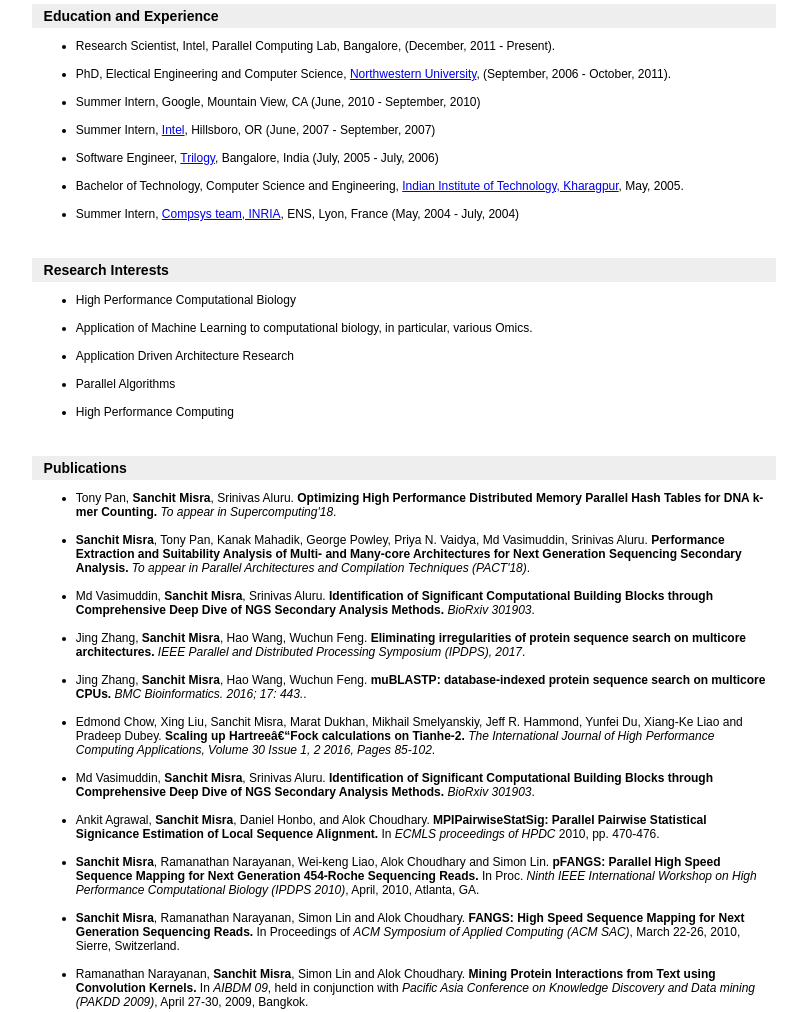
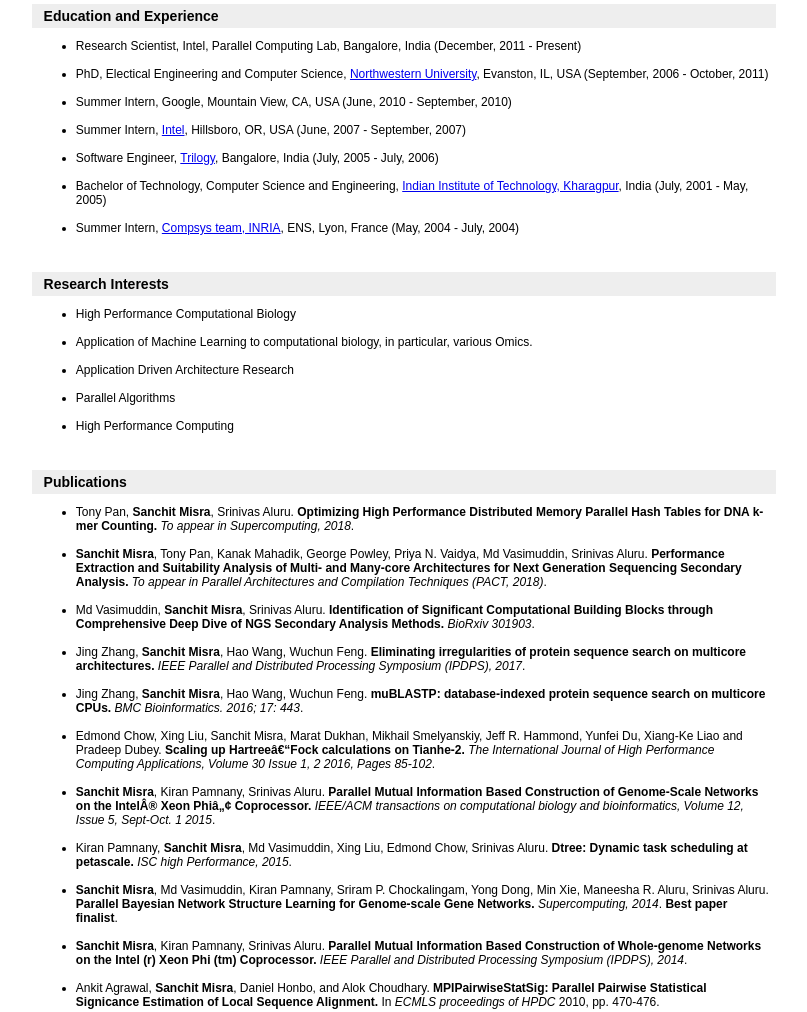
Before and after one commit to sanchit-misra/sanchit-misra.github.io, a plain HTML site: page index.html in a window 1280 px wide. Shown: the part 341-1353 px from the top of the page, without its empty margins (236-1043 px from the left). Drawn offline with Linux system fonts and the light colour scheme.

Commit message:
Added publications from 2014-2016

```diff
--- a/index.html
+++ b/index.html
@@ -120,20 +120,21 @@
     <tr><td class="style_word">
     <ul type=disc>
     <li>
-    Research Scientist, Intel, Parallel Computing Lab, Bangalore, (December, 2011 - Present).
+    Research Scientist, Intel, Parallel Computing Lab, Bangalore, India (December, 2011 - Present)
     </li><br>
     <li>
 PhD, Electical Engineering and Computer Science,
-    <a href="http://www.northwestern.edu">Northwestern University</a>, (September, 2006 - October, 2011).
+    <a href="http://www.northwestern.edu">Northwestern University</a>,
+    Evanston, IL, USA (September, 2006 - October, 2011)
     </li><br>
     <li>
     Summer Intern, Google,
-    Mountain View, CA (June, 2010 - September, 2010)
+    Mountain View, CA, USA (June, 2010 - September, 2010)
     </li><br>
 
     <li>
     Summer Intern, <a href="http://www.intel.com">Intel</a>,
-Hillsboro, OR (June, 2007 - September, 2007)
+Hillsboro, OR, USA (June, 2007 - September, 2007)
     </li><br>
 
     <li>
@@ -144,7 +145,7 @@
 
     <li>
     Bachelor of Technology, Computer Science and Engineering,
-    <a href="http://www.iitkgp.ernet.in">Indian Institute of Technology, Kharagpur</a>, May, 2005.
+    <a href="http://www.iitkgp.ernet.in">Indian Institute of Technology, Kharagpur</a>, India (July, 2001 - May, 2005)
     </li><br>
 
 
@@ -193,11 +194,11 @@
     <ul type=disc>
     <li>Tony Pan, <b>Sanchit Misra</b>, Srinivas Aluru.
     <b> Optimizing High Performance Distributed Memory Parallel Hash Tables for DNA k-mer Counting.</b>
-    <i>To appear in Supercomputing'18</i>.
+    <i>To appear in Supercomputing, 2018</i>.
     </li><br>
     <li><b>Sanchit Misra</b>, Tony Pan, Kanak Mahadik, George Powley, Priya N. Vaidya, Md Vasimuddin, Srinivas Aluru.
     <b> Performance Extraction and Suitability Analysis of Multi- and Many-core Architectures for Next Generation Sequencing Secondary Analysis.</b>
-    <i>To appear in Parallel Architectures and Compilation Techniques (PACT'18)</i>.
+    <i>To appear in Parallel Architectures and Compilation Techniques (PACT, 2018)</i>.
     </li><br>
     <li>Md Vasimuddin, <b>Sanchit Misra</b>, Srinivas Aluru.
     <b> Identification of Significant Computational Building Blocks through Comprehensive Deep Dive of NGS Secondary Analysis Methods.</b>
@@ -209,15 +210,27 @@
     </li><br>
     <li>Jing Zhang, <b>Sanchit Misra</b>, Hao Wang, Wuchun Feng.
     <b> muBLASTP: database-indexed protein sequence search on multicore CPUs.</b>
-    <i>BMC Bioinformatics. 2016; 17: 443.</i>.
+    <i>BMC Bioinformatics. 2016; 17: 443</i>.
     </li><br>
     <li>Edmond Chow, Xing Liu, Sanchit Misra, Marat Dukhan, Mikhail Smelyanskiy, Jeff R. Hammond, Yunfei Du, Xiang-Ke Liao and Pradeep Dubey.
     <b> Scaling up Hartree–Fock calculations on Tianhe-2.</b>
     <i>The International Journal of High Performance Computing Applications, Volume 30 Issue 1, 2 2016, Pages 85-102</i>.
     </li><br>
-    <li>Md Vasimuddin, <b>Sanchit Misra</b>, Srinivas Aluru.
-    <b> Identification of Significant Computational Building Blocks through Comprehensive Deep Dive of NGS Secondary Analysis Methods.</b>
-    <i>BioRxiv 301903</i>.
+    <li><b>Sanchit Misra</b>, Kiran Pamnany, Srinivas Aluru.
+    <b> Parallel Mutual Information Based Construction of Genome-Scale Networks on the Intel® Xeon Phi™ Coprocessor.</b>
+    <i>IEEE/ACM transactions on computational biology and bioinformatics, Volume 12, Issue 5, Sept-Oct. 1 2015</i>.
+    </li><br>
+    <li>Kiran Pamnany, <b>Sanchit Misra</b>, Md Vasimuddin, Xing Liu, Edmond Chow, Srinivas Aluru.
+    <b> Dtree: Dynamic task scheduling at petascale.</b>
+    <i>ISC high Performance, 2015</i>.
+    </li><br>
+    <li><b>Sanchit Misra</b>, Md Vasimuddin, Kiran Pamnany, Sriram P. Chockalingam, Yong Dong, Min Xie, Maneesha R. Aluru, Srinivas Aluru.
+    <b> Parallel Bayesian Network Structure Learning for Genome-scale Gene Networks.</b>
+    <i>Supercomputing, 2014</i>. <b>Best paper finalist</b>.
+    </li><br>
+    <li><b>Sanchit Misra</b>, Kiran Pamnany, Srinivas Aluru.
+    <b> Parallel Mutual Information Based Construction of Whole-genome Networks on the Intel (r) Xeon Phi (tm) Coprocessor.</b>
+    <i>IEEE Parallel and Distributed Processing Symposium (IPDPS), 2014</i>.
     </li><br>
     <li>Ankit Agrawal, <b>Sanchit Misra</b>, Daniel Honbo, and Alok Choudhary. <b>MPIPairwiseStatSig: Parallel
     Pairwise Statistical Signicance Estimation of Local Sequence Alignment.</b> In <i>ECMLS
```
